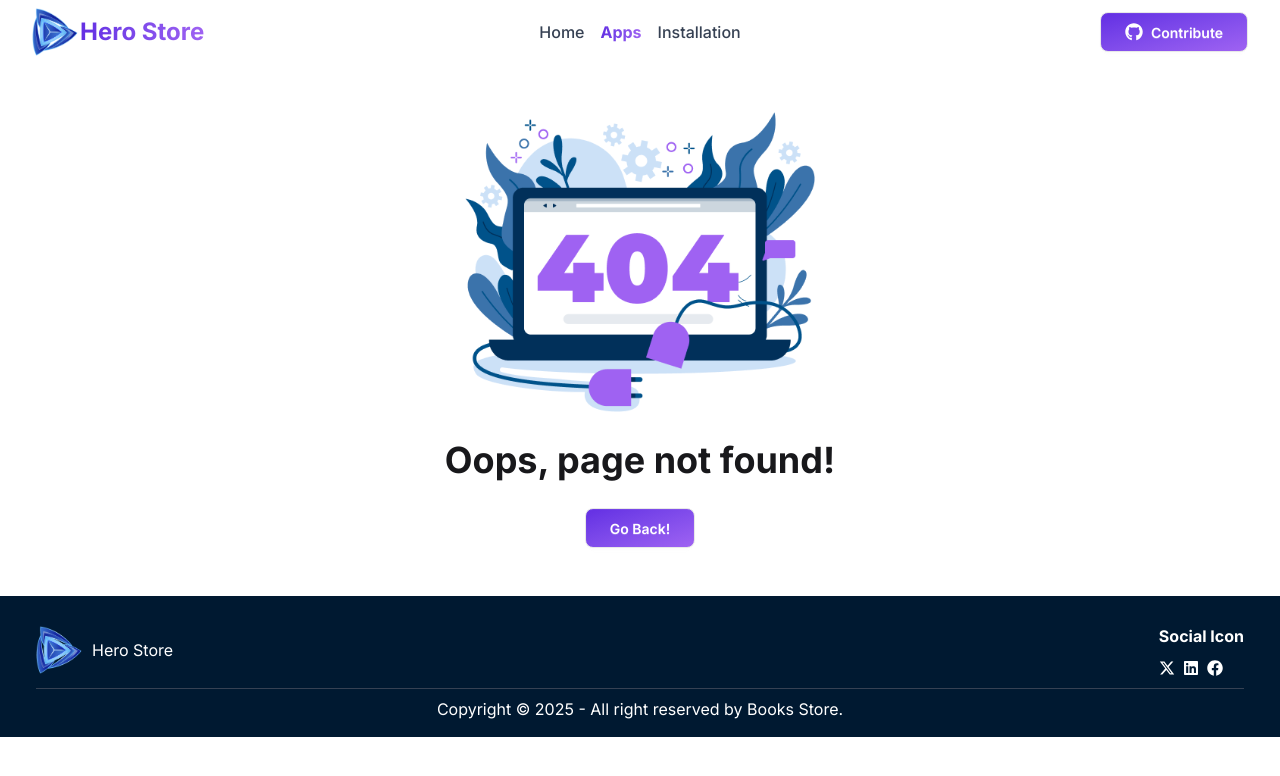
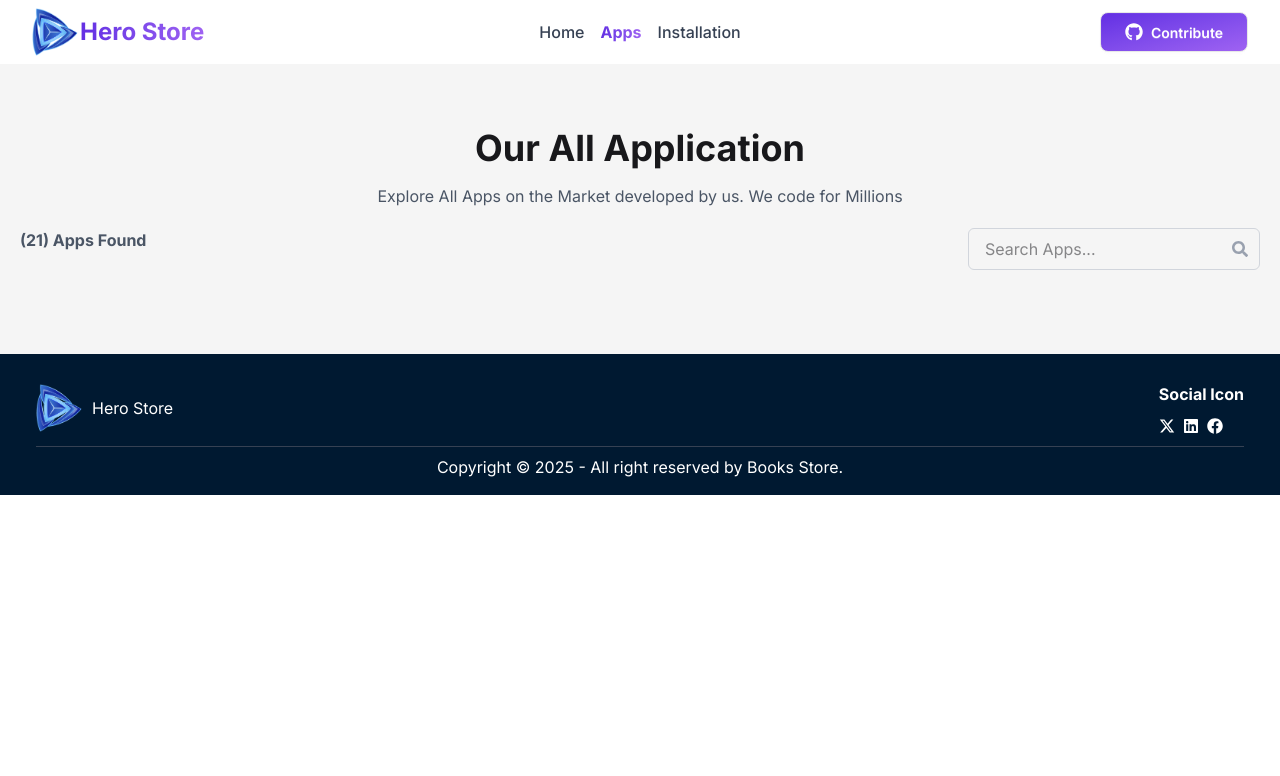
Before and after one commit to siddikur-dev/hero-store, a React (Vite) app: page /apps in a window 1280 px wide. Before the commit this address had no page. Shown: the top 776 px of the page. Built offline with nearby package versions, Linux system fonts and the light colour scheme.

Commit message:
all apps into page center

```diff
--- /dev/null
+++ b/src/Components/Apps/AllApps.jsx
@@ -0,0 +1,43 @@
+import React from "react";
+import useApps from "../../hooks/useApps";
+import { FiDownload } from "react-icons/fi";
+import { AiFillStar } from "react-icons/ai";
+import { FaS } from "react-icons/fa6";
+import { FaSearch } from "react-icons/fa";
+import { IoIosSearch } from "react-icons/io";
+
+const AllApps = () => {
+  const { apps } = useApps();
+  const { downloads, image, title, ratingAvg } = apps;
+  return (
+    <div className="bg-[#f5f5f5] py-16">
+      <h1 className="md:text-2xl lg:text-4xl font-bold text-center">
+        Our All Application
+      </h1>
+      <p className="text-center mt-4 text-gray-600 text-sm md:text-base">
+        Explore All Apps on the Market developed by us. We code for Millions
+      </p>
+
+      <div className="flex justify-between p-5 ">
+        <div className="hidden md:flex ">
+          <h2 className=" text-gray-600 font-bold ">
+            ({apps.length}) Apps Found
+          </h2>
+        </div>
+        {/* input search */}
+        <div className="relative justify-center mx-auto md:mx-0">
+          <input
+            type="search"
+            placeholder="Search Apps..."
+            className="border border-gray-300 rounded-md py-2 px-4 pr-10 focus:outline-none "
+          />
+          <span className="absolute right-3 top-1/2 transform -translate-y-1/2 text-gray-400">
+            <FaSearch />
+          </span>
+        </div>
+      </div>
+    </div>
+  );
+};
+
+export default AllApps;
--- a/src/Components/Apps/Apps.jsx
+++ b/src/Components/Apps/Apps.jsx
@@ -4,6 +4,7 @@ import { GoDownload } from "react-icons/go";
 import { FcRating } from "react-icons/fc";
 import DefaultApps from "./DefaultApps";
 import Button from "../Button/Button";
+import { Link } from "react-router";
 
 const Apps = () => {
   const { apps } = useApps();
@@ -12,19 +13,21 @@ const Apps = () => {
     .slice(0, 8);
 
   return (
-    <div className="my-8">
+    <div className="py-8  bg-[#f5f5f5] ">
       <h1 className="text-xl font-bold md:text-2xl lg:text-4xl text-center">
         Trending Apps
       </h1>
       <p className="text-center text-sm md:text-base py-2">
         Explore All Trending Apps on the Market developed by us
       </p>
-      <div className="grid grid-cols-1 md:grid-cols-2 lg:grid-cols-4 gap-5 p-8 container mx-auto">
+      <div className="grid grid-cols-1 md:grid-cols-2 lg:grid-cols-4 gap-5 p-8 container mx-auto ">
         {defaultApps.map((apps) => (
           <DefaultApps apps={apps} key={apps.id}></DefaultApps>
         ))}
       </div>
-      <Button className="mx-auto flex btn ">Show All</Button>
+      <Button className="mx-auto flex btn ">
+        <Link to={"/apps"}>Show All</Link>
+      </Button>
     </div>
   );
 };
--- a/src/Components/Apps/DefaultApps.jsx
+++ b/src/Components/Apps/DefaultApps.jsx
@@ -6,11 +6,11 @@ import { GoDownload } from "react-icons/go";
 
 const DefaultApps = ({ apps }) => {
   //destructure apps object
-  const { downloads, id, image, title, ratings } = apps;
+  const { downloads, image, title, ratingAvg } = apps;
   return (
-    <div className="bg-white rounded-2xl shadow-sm hover:shadow-lg transition-all duration-300 border border-gray-100 overflow-hidden">
+    <div className=" rounded-2xl shadow-sm hover:shadow-lg transition-all duration-300 border border-gray-100 overflow-hidden">
       {/* Image Section */}
-      <div className="w-full aspect-[4/3] bg-gray-200 flex items-center justify-center">
+      <div className="w-full aspect-[4/3] bg-gray-300 flex items-center justify-center">
         {image ? (
           <img src={image} alt={title} className=" w-28 " />
         ) : (
@@ -33,7 +33,8 @@ const DefaultApps = ({ apps }) => {
 
           {/* Rating */}
           <div className="flex items-center bg-orange-50 text-orange-500 px-2 py-1 rounded-md text-xs sm:text-sm font-medium">
-            <AiFillStar className="w-4 h-4 mr-1 text-orange-400" />6
+            <AiFillStar className="w-4 h-4 mr-1" />
+            {ratingAvg}
           </div>
         </div>
       </div>
--- a/src/Pages/Home.jsx
+++ b/src/Pages/Home.jsx
@@ -6,7 +6,7 @@ const Home = () => {
   return (
     <section>
       {/* Hero */}
-      <section className="w-full flex flex-col items-center text-center bg-base-300 ">
+      <section className="w-full flex flex-col items-center text-center bg-[#f5f5f5] ">
         {/* Top Content */}
         <div className="max-w-4xl mt-12">
           <h1 className="text-3xl md:text-5xl font-bold text-gray-900">
--- a/src/Router/router.jsx
+++ b/src/Router/router.jsx
@@ -4,6 +4,7 @@ import Navbar from "../Components/Navbar/Navbar";
 import Root from "../Root/Root";
 import ErrorPage from "../Pages/ErrorPage";
 import Home from "../Pages/Home";
+import AllApps from "../Components/Apps/AllApps";
 
 export const router = createBrowserRouter([
   {
@@ -17,7 +18,10 @@ export const router = createBrowserRouter([
         path: "/",
         Component: Home,
       },
-
+      {
+        path: "/apps",
+        Component: AllApps,
+      },
     ],
   },
 ]);
```
